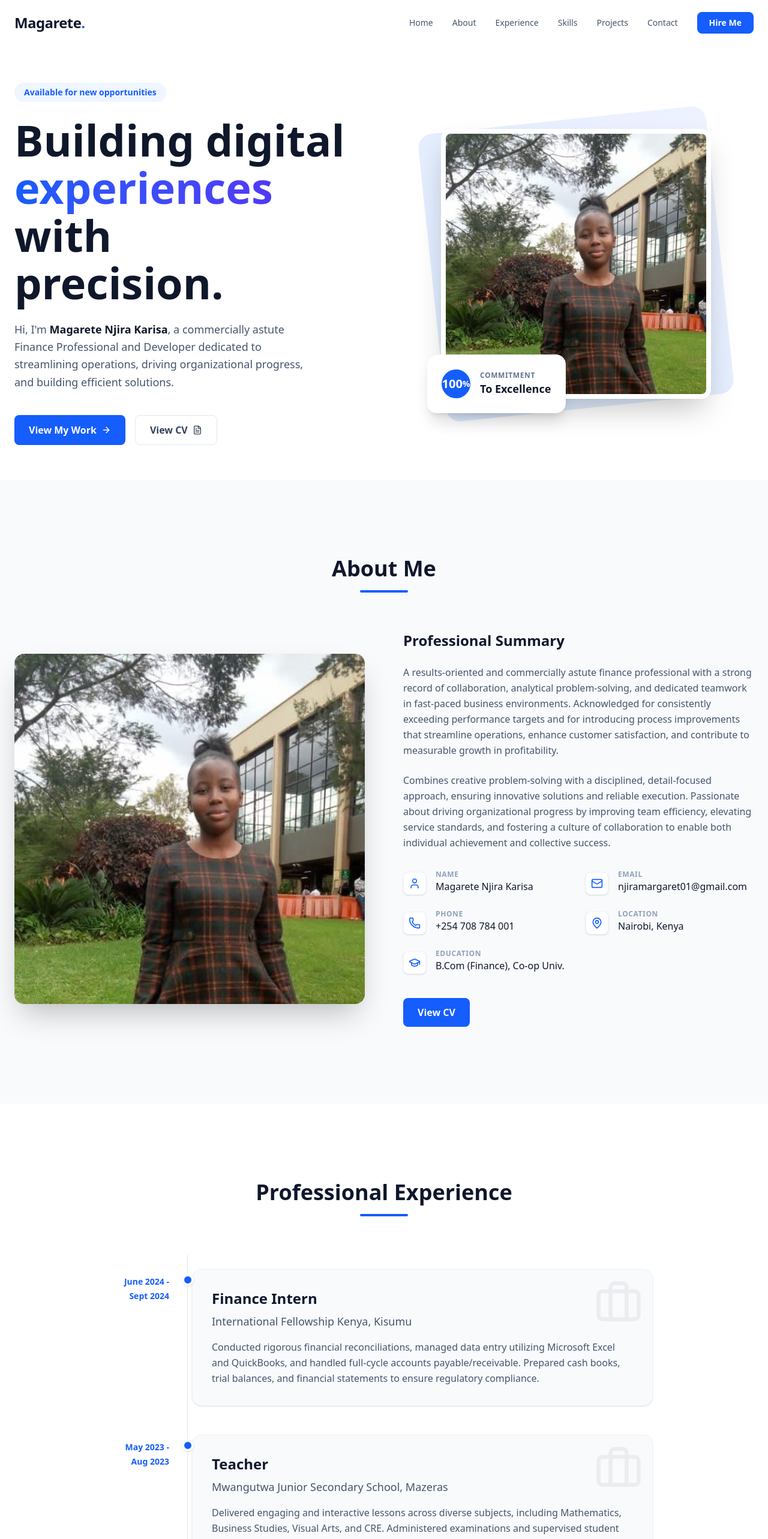
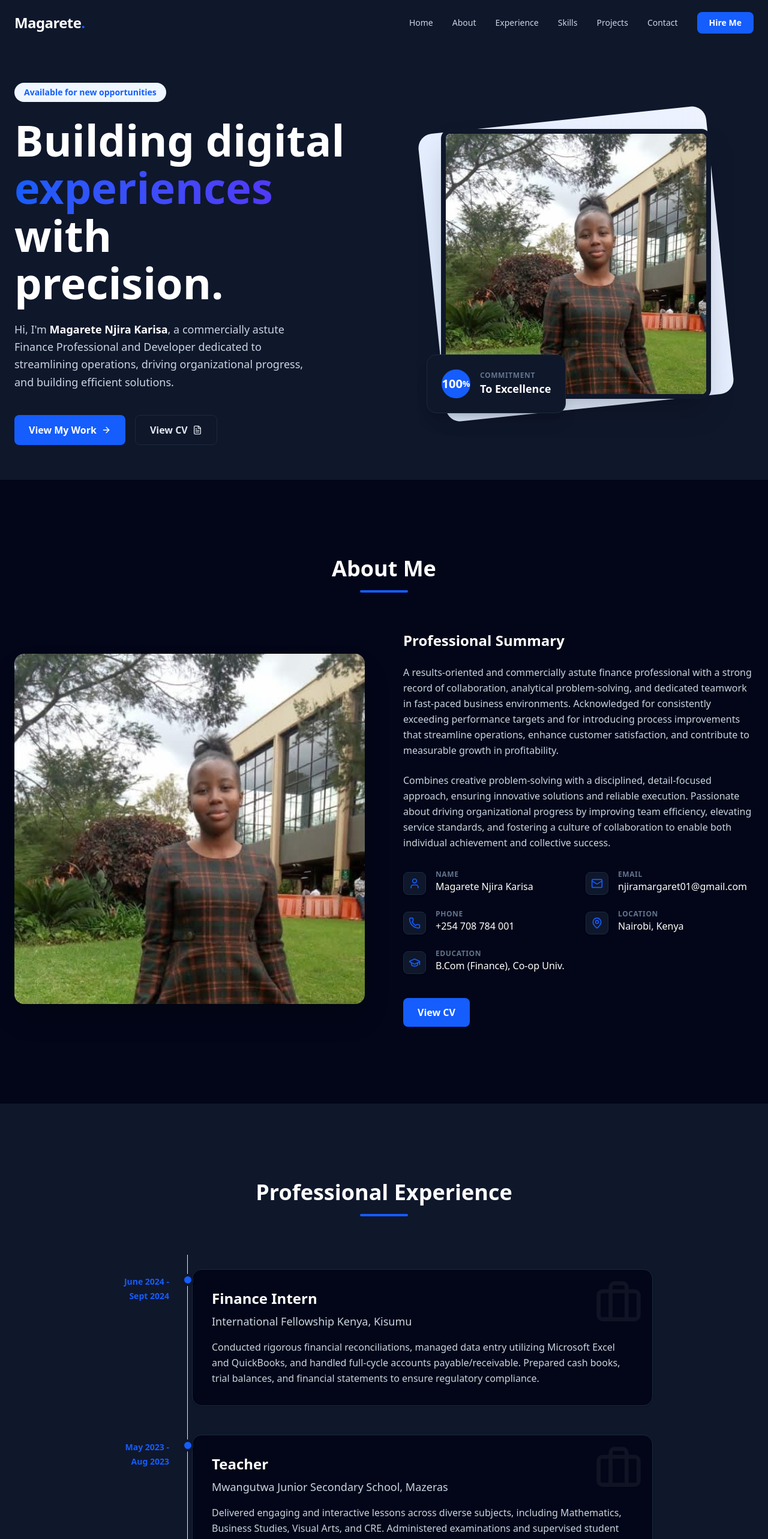
Before and after one commit to Megsy787/Karisa, a Next.js app: page / in a window 1280 px wide. Shown: the top 2566 px of the page at 60% size. Built offline with nearby package versions, Linux system fonts and the light colour scheme.

Commit message:
dark mode

```diff
--- a/src/app/globals.css
+++ b/src/app/globals.css
@@ -18,8 +18,8 @@
   }
 
   body {
-    @apply bg-slate-50 text-slate-900 antialiased selection:bg-blue-100 selection:text-blue-900;
-    background-image: radial-gradient(#e2e8f0 1px, transparent 1px);
+    @apply bg-slate-950 text-white antialiased selection:bg-blue-900 selection:text-blue-100;
+    background-image: radial-gradient(#1e293b 1px, transparent 1px);
     background-size: 32px 32px;
   }
 }
@@ -34,7 +34,7 @@
   }
 
   .glass-header {
-    @apply sticky top-0 z-50 bg-white/80 backdrop-blur-md border-b border-slate-200 transition-all duration-300;
+    @apply sticky top-0 z-50 bg-slate-950/80 backdrop-blur-md border-b border-slate-800 transition-all duration-300;
   }
 
   .btn-primary {
@@ -42,7 +42,7 @@
   }
 
   .btn-secondary {
-    @apply inline-flex items-center justify-center px-6 py-3 rounded-lg font-semibold transition-all duration-200 active:scale-95 bg-white text-slate-700 border border-slate-200 hover:bg-slate-50 hover:border-slate-300;
+    @apply inline-flex items-center justify-center px-6 py-3 rounded-lg font-semibold transition-all duration-200 active:scale-95 bg-slate-900 text-slate-200 border border-slate-800 hover:bg-slate-800 hover:border-slate-700;
   }
 }
 
--- a/src/components/About.tsx
+++ b/src/components/About.tsx
@@ -14,10 +14,10 @@ const About = () => {
   ];
 
   return (
-    <section id="about" className="section-padding bg-slate-50">
+    <section id="about" className="section-padding bg-slate-950">
       <div className="container mx-auto">
         <div className="flex flex-col items-center mb-16">
-          <h2 className="text-4xl font-bold text-slate-900 mb-4">About Me</h2>
+          <h2 className="text-4xl font-bold text-white mb-4">About Me</h2>
           <div className="w-20 h-1 bg-blue-600 rounded-full" />
         </div>
 
@@ -46,23 +46,23 @@ const About = () => {
             whileInView={{ opacity: 1, x: 0 }}
             viewport={{ once: true }}
           >
-            <h3 className="text-2xl font-bold text-slate-900 mb-6">Professional Summary</h3>
-            <p className="text-slate-600 mb-6 leading-relaxed">
+            <h3 className="text-2xl font-bold text-white mb-6">Professional Summary</h3>
+            <p className="text-slate-300 mb-6 leading-relaxed">
               A results-oriented and commercially astute finance professional with a strong record of collaboration, analytical problem-solving, and dedicated teamwork in fast-paced business environments. Acknowledged for consistently exceeding performance targets and for introducing process improvements that streamline operations, enhance customer satisfaction, and contribute to measurable growth in profitability.
             </p>
-            <p className="text-slate-600 mb-8 leading-relaxed">
+            <p className="text-slate-300 mb-8 leading-relaxed">
               Combines creative problem-solving with a disciplined, detail-focused approach, ensuring innovative solutions and reliable execution. Passionate about driving organizational progress by improving team efficiency, elevating service standards, and fostering a culture of collaboration to enable both individual achievement and collective success.
             </p>
 
             <div className="grid sm:grid-cols-2 gap-6 mb-10">
               {details.map((item, index) => (
                 <div key={index} className="flex items-start gap-4">
-                  <div className="mt-1 p-2 bg-white rounded-lg shadow-sm border border-slate-100 text-blue-600">
+                  <div className="mt-1 p-2 bg-slate-900 rounded-lg shadow-sm border border-slate-800 text-blue-600">
                     {item.icon}
                   </div>
                   <div>
-                    <p className="text-xs font-bold text-slate-400 uppercase tracking-wider">{item.label}</p>
-                    <p className="text-slate-900 font-medium">{item.value}</p>
+                    <p className="text-xs font-bold text-slate-500 uppercase tracking-wider">{item.label}</p>
+                    <p className="text-white font-medium">{item.value}</p>
                   </div>
                 </div>
               ))}
--- a/src/components/Experience.tsx
+++ b/src/components/Experience.tsx
@@ -26,14 +26,14 @@ const experiences = [
 
 const Experience = () => {
   return (
-    <section id="experience" className="section-padding bg-white relative">
+    <section id="experience" className="section-padding bg-slate-900 relative">
       <div className="container mx-auto">
         <div className="flex flex-col items-center mb-16">
           <motion.h2
             initial={{ opacity: 0, y: 20 }}
             whileInView={{ opacity: 1, y: 0 }}
             viewport={{ once: true }}
-            className="text-4xl font-bold text-slate-900 mb-4"
+            className="text-4xl font-bold text-white mb-4"
           >
             Professional Experience
           </motion.h2>
@@ -59,14 +59,14 @@ const Experience = () => {
               <div className="hidden sm:block absolute left-[120px] top-0 bottom-0 w-px bg-slate-200 group-last:bg-gradient-to-b group-last:from-slate-200 group-last:to-transparent" />
 
               {/* Timeline Dot */}
-              <div className="absolute left-0 sm:left-[111px] top-8 w-5 h-5 rounded-full border-4 border-white bg-blue-600 shadow-sm z-10" />
+              <div className="absolute left-0 sm:left-[111px] top-8 w-5 h-5 rounded-full border-4 border-slate-900 bg-blue-600 shadow-sm z-10" />
 
               {/* Timeline Date (Desktop) */}
               <div className="hidden sm:block absolute left-0 top-8 w-[90px] text-right">
                 <span className="text-sm font-bold text-blue-600">{exp.period}</span>
               </div>
 
-              <div className="bg-slate-50 rounded-2xl p-6 md:p-8 border border-slate-100 card-hover ml-6 sm:ml-0 shadow-sm relative overflow-hidden">
+              <div className="bg-slate-950 rounded-2xl p-6 md:p-8 border border-slate-800 card-hover ml-6 sm:ml-0 shadow-sm relative overflow-hidden">
                 <div className="absolute top-0 right-0 p-4 opacity-5 group-hover:opacity-10 transition-opacity duration-300">
                   <Briefcase size={80} />
                 </div>
@@ -74,9 +74,9 @@ const Experience = () => {
                   <Calendar size={16} />
                   <span>{exp.period}</span>
                 </div>
-                <h3 className="text-xl md:text-2xl font-bold text-slate-900 mb-2">{exp.title}</h3>
-                <p className="text-lg font-medium text-slate-600 mb-4">{exp.company}</p>
-                <p className="text-slate-600 leading-relaxed relative z-10">
+                <h3 className="text-xl md:text-2xl font-bold text-white mb-2">{exp.title}</h3>
+                <p className="text-lg font-medium text-slate-300 mb-4">{exp.company}</p>
+                <p className="text-slate-300 leading-relaxed relative z-10">
                   {exp.description}
                 </p>
               </div>
--- a/src/components/Header.tsx
+++ b/src/components/Header.tsx
@@ -28,10 +28,10 @@ const Header = () => {
 
   return (
     <header className={`fixed top-0 left-0 w-full z-50 transition-all duration-300 ${
-      isScrolled ? 'bg-white/80 backdrop-blur-md shadow-sm py-3' : 'bg-transparent py-5'
+      isScrolled ? 'bg-slate-900/80 backdrop-blur-md shadow-sm py-3' : 'bg-transparent py-5'
     }`}>
       <div className="container mx-auto px-6 flex justify-between items-center">
-        <Link href="#home" className="text-2xl font-bold tracking-tight text-slate-900">
+        <Link href="#home" className="text-2xl font-bold tracking-tight text-white">
           Magarete<span className="text-blue-600">.</span>
         </Link>
 
@@ -41,7 +41,7 @@ const Header = () => {
             <Link
               key={link.name}
               href={link.href}
-              className="text-sm font-medium text-slate-600 hover:text-blue-600 transition-colors"
+              className="text-sm font-medium text-slate-300 hover:text-blue-600 transition-colors"
             >
               {link.name}
             </Link>
@@ -53,7 +53,7 @@ const Header = () => {
 
         {/* Mobile Toggle */}
         <button
-          className="md:hidden p-2 text-slate-900"
+          className="md:hidden p-2 text-white"
           onClick={() => setIsMenuOpen(!isMenuOpen)}
         >
           {isMenuOpen ? <X size={24} /> : <Menu size={24} />}
@@ -67,7 +67,7 @@ const Header = () => {
             initial={{ opacity: 0, y: -20 }}
             animate={{ opacity: 1, y: 0 }}
             exit={{ opacity: 0, y: -20 }}
-            className="absolute top-full left-0 w-full bg-white border-b border-slate-100 shadow-xl md:hidden"
+            className="absolute top-full left-0 w-full bg-slate-900 border-b border-slate-800 shadow-xl md:hidden"
           >
             <nav className="flex flex-col p-6 gap-4">
               {navLinks.map((link) => (
@@ -75,7 +75,7 @@ const Header = () => {
                   key={link.name}
                   href={link.href}
                   onClick={() => setIsMenuOpen(false)}
-                  className="text-lg font-medium text-slate-900 hover:text-blue-600"
+                  className="text-lg font-medium text-white hover:text-blue-600"
                 >
                   {link.name}
                 </Link>
--- a/src/components/Hero.tsx
+++ b/src/components/Hero.tsx
@@ -7,7 +7,7 @@ import { ArrowRight, FileText } from 'lucide-react';
 
 const Hero = () => {
   return (
-    <section id="home" className="min-h-screen flex items-center pt-20 bg-white">
+    <section id="home" className="min-h-screen flex items-center pt-20 bg-slate-900">
       <div className="container mx-auto px-6 grid md:grid-cols-2 gap-12 items-center">
         <motion.div
           initial={{ opacity: 0, x: -30 }}
@@ -22,13 +22,13 @@ const Hero = () => {
           >
             Available for new opportunities
           </motion.span>
-          <h1 className="text-5xl md:text-7xl font-bold text-slate-900 leading-[1.1] mb-6">
+          <h1 className="text-5xl md:text-7xl font-bold text-white leading-[1.1] mb-6">
             Building digital <br />
             <span className="text-gradient">experiences</span> with <br />
             precision.
           </h1>
-          <p className="text-lg text-slate-600 mb-10 max-w-lg leading-relaxed">
-            Hi, I&apos;m <span className="font-semibold text-slate-900">Magarete Njira Karisa</span>, a commercially astute Finance Professional and Developer dedicated to streamlining operations, driving organizational progress, and building efficient solutions.
+          <p className="text-lg text-slate-300 mb-10 max-w-lg leading-relaxed">
+            Hi, I&apos;m <span className="font-semibold text-white">Magarete Njira Karisa</span>, a commercially astute Finance Professional and Developer dedicated to streamlining operations, driving organizational progress, and building efficient solutions.
           </p>
           <div className="flex flex-wrap gap-4">
             <Link href="#projects" className="btn-primary group">
@@ -52,7 +52,7 @@ const Hero = () => {
             {/* Background Decorative Element */}
             <div className="absolute -inset-4 bg-gradient-to-tr from-blue-100 to-indigo-50 rounded-3xl -rotate-6 z-0" />
 
-            <div className="relative w-full h-full rounded-2xl overflow-hidden shadow-2xl z-10 border-8 border-white">
+            <div className="relative w-full h-full rounded-2xl overflow-hidden shadow-2xl z-10 border-8 border-slate-900">
               <Image
                 src="/maggie.jpeg"
                 alt="Magarete Njira"
@@ -68,7 +68,7 @@ const Hero = () => {
               initial={{ opacity: 0, y: 20 }}
               animate={{ opacity: 1, y: 0 }}
               transition={{ delay: 1, duration: 0.5 }}
-              className="absolute -bottom-6 -left-6 bg-white p-6 rounded-2xl shadow-xl z-20 hidden md:block border border-slate-100"
+              className="absolute -bottom-6 -left-6 bg-slate-900 p-6 rounded-2xl shadow-xl z-20 hidden md:block border border-slate-800"
             >
               <div className="flex items-center gap-4">
                 <div className="w-12 h-12 bg-blue-600 rounded-full flex items-center justify-center text-white font-bold text-xl">
@@ -76,7 +76,7 @@ const Hero = () => {
                 </div>
                 <div>
                   <p className="text-xs text-slate-500 uppercase font-bold tracking-wider">Commitment</p>
-                  <p className="text-lg font-bold text-slate-900">To Excellence</p>
+                  <p className="text-lg font-bold text-white">To Excellence</p>
                 </div>
               </div>
             </motion.div>
```
Also changed, not shown: src/components/Contact.tsx (+16 -16 lines), src/components/Footer.tsx (+10 -10 lines), src/components/Projects.tsx (+8 -8 lines), src/components/Skills.tsx (+7 -7 lines).
